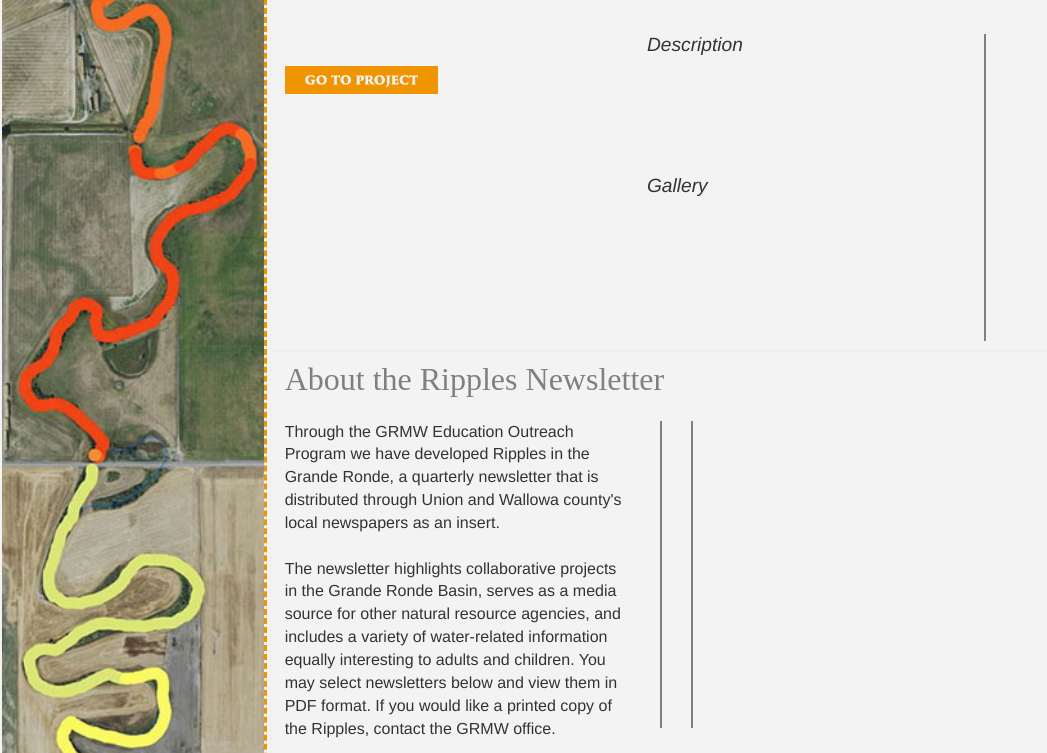
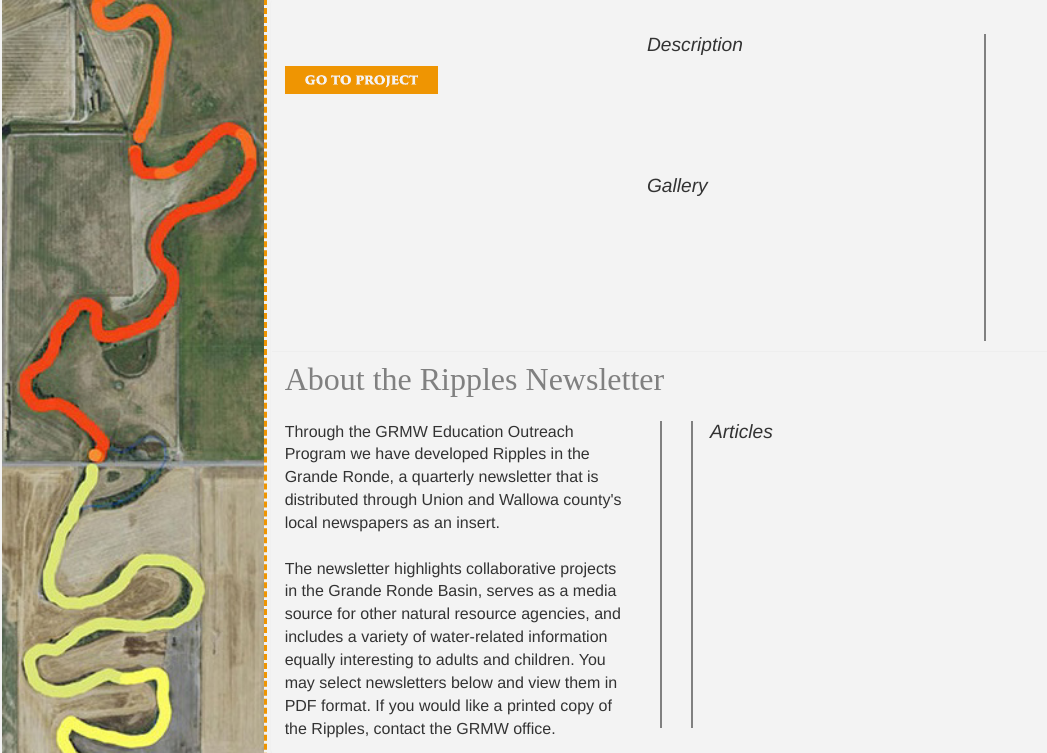
Before and after one commit to tarstarkes/Icarus, a Django app: template main/templates/home/index.html in a window 1280 px wide. Shown: the part 1194-1947 px from the top of the page, without its empty margins (0-1047 px from the left). Run offline with Django 3.2, Linux system fonts and the light colour scheme; the template is opened without the code that fills it, so the values that code supplies are empty; some libraries are stand-ins or nearby versions.

Commit message:
added articles

```diff
--- a/main/home/views.py
+++ b/main/home/views.py
@@ -9,4 +9,5 @@ def index(request):
 	year_list = PublicationsRipples.objects.all().distinct('year').order_by('-year').values('year')
 	ripple_list = PublicationsRipples.objects.all()
 	edition_list = PublicationsRipplesedition.objects.all().order_by('-year')
-	return render(request, 'home/index.html', {'projects': project_list, 'years': year_list, 'ripples': ripple_list, 'edition': edition_list})
+	article_list = PublicationsRipplesarticle.objects.all()
+	return render(request, 'home/index.html', {'projects': project_list, 'years': year_list, 'ripples': ripple_list, 'edition': edition_list, 'articles': article_list})
--- a/main/static/CSS/home/style.css
+++ b/main/static/CSS/home/style.css
@@ -88,11 +88,12 @@ h2{
 	width: 79vw;
 	display: inline;
 }
+.edition_detail .article_title,
 .projectSpot h2{
 	font-size: 1.5vw;
 	font-style: italic;
 }
-.ripplesSpot h2,
+.ripple_title,
 #project_title{
 	font-size: 2.5vw;
 	color: gray;
@@ -240,6 +241,15 @@ ul.yearList li {
 	font-weight: normal;
 	font-style: italic;
 }
+.edition_detail a img {
+	width: 15vw;
+}
+.article_subpanel{
+	display: inline-block;
+	margin-left: 1vw;
+	margin-right: 1vw;
+	vertical-align: top;
+}
 @media screen and (max-width: 480px) {
 	.navBarLinks {
 		display: block;
--- a/main/templates/home/index.html
+++ b/main/templates/home/index.html
@@ -53,7 +53,7 @@
 			</div>
 			<hr class="panelSeparator">
 			<div class="ripplesSpot">
-				<h2>About the Ripples Newsletter</h2>
+				<h2 class="ripple_title">About the Ripples Newsletter</h2>
 				<div class="ripples_text">
 					<p class="ripples_desc">
 						Through the GRMW Education Outreach Program we have developed Ripples in the Grande Ronde, a quarterly newsletter that is distributed through Union and Wallowa county's local newspapers as an insert.
@@ -72,7 +72,14 @@
 					</ul>
 				</div>
 				<div class="edition_detail" style="display:inline-block; vertical-align: top;">
-					<a target="_blank"><img></img></a>
+					<div class="article_subpanel">
+						<h2 class='article_title'>Articles</h2>
+						<p class="article_content"></p>
+					</div>
+					<a target="_blank">
+						<img>
+						</img>
+					</a>
 					<ul class="edition_articles">
 						<!-- The details of the selected edition -->
 					</ul>
@@ -90,6 +97,7 @@
 	var years_list = [{% for x in years %}'{{ x.year }}', {% endfor %}];
 	var ripple_list = [{% for x in ripples %}'{{ x }}', {% endfor %}];
 	var ripple_url_list = [{% for x in ripples %}'{{ x.url }}', {% endfor %}];
+	var article_list = [{% for x in articles %}{article_id:'{{ x.ripples_id }}', article:'{{ x.article }}'},{% endfor %}];
 	var ph = [];
 
 	function loadRipples(){
@@ -103,6 +111,7 @@
 							$('.edition_detail a').attr('href', ripple_url_list[j])
 							ph = ripple_list[j].split(' ');
 							$('.edition_detail a img').attr('src', '{{baseUrl}}images/ripples/'+years_list[j]+'/'+ph[0]+'.jpg')
+
 						}
 						else{
 							$('.editions').append('<li class="ripple_unselected" data-index="'+j+'">'+ripple_list[j]+'</li>');
```
Also changed, not shown: main/favicon.ico (added).
